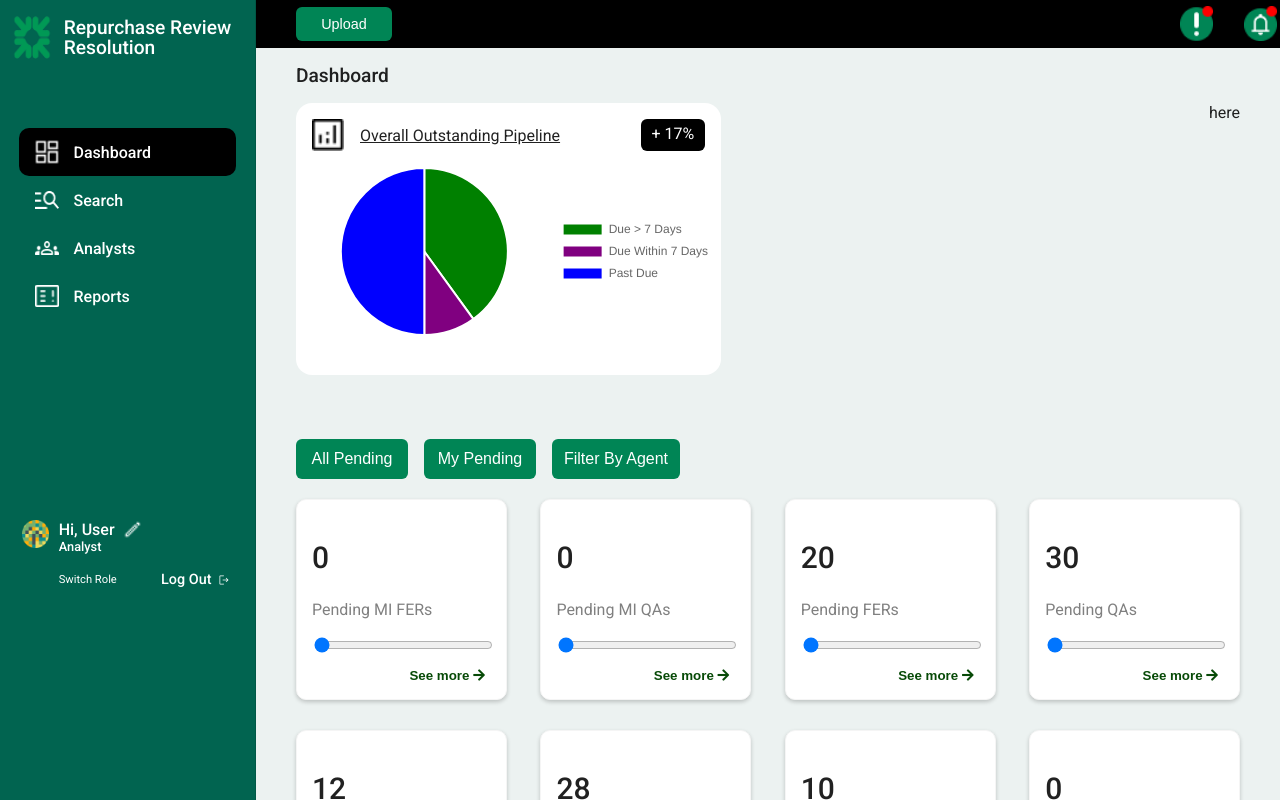
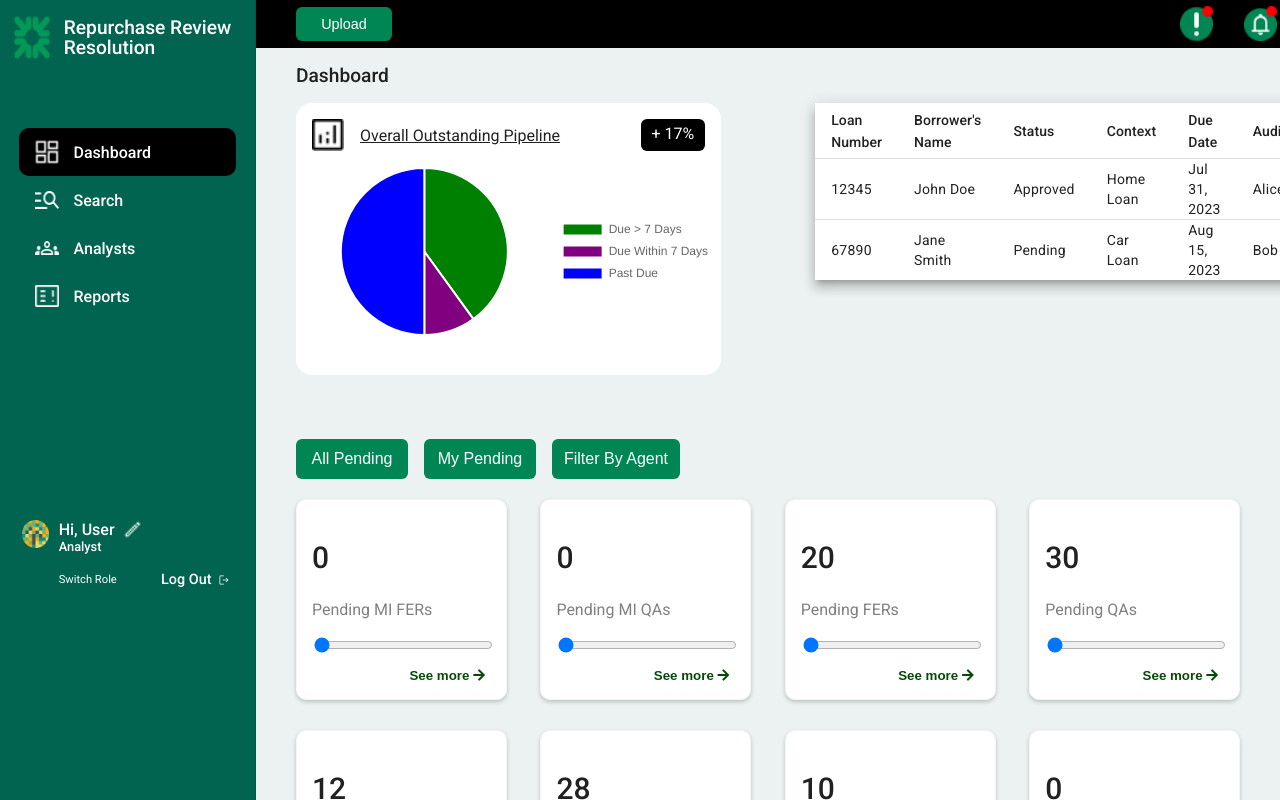
Before and after one commit to Taejun-bdiplus/mock-citizens-r3p, an Angular app: page /dashboard in a window 1280 px wide. Built offline with nearby package versions, Linux system fonts and the light colour scheme; what ng2-charts would draw is missing.

Commit message:
update the recent view table

```diff
--- a/src/app/pages/main-layout/main-body/dashboard/dashboard.component.html
+++ b/src/app/pages/main-layout/main-body/dashboard/dashboard.component.html
@@ -10,9 +10,10 @@
       </div>
 
       <!-- Recently Viewed -->
-      <div>
-        here
+      <div class="dashabord-first-row-right">
+        <app-recent-view-table></app-recent-view-table>
       </div>
+
     </div>
 
     <!-- Filter & Reports -->
--- a/src/app/pages/main-layout/main-body/dashboard/recent-view-table/recent-view-table.component.html
+++ b/src/app/pages/main-layout/main-body/dashboard/recent-view-table/recent-view-table.component.html
@@ -1 +1,41 @@
-<p>recent-view-table works!</p>
+<table mat-table [dataSource]="loans" class="mat-elevation-z8">
+
+    <!-- Loan Number Column -->
+    <ng-container matColumnDef="loanNumber">
+      <th mat-header-cell *matHeaderCellDef> Loan Number </th>
+      <td mat-cell *matCellDef="let loan"> {{ loan.loanNumber }} </td>
+    </ng-container>
+
+    <!-- Borrower's Name Column -->
+    <ng-container matColumnDef="borrowerName">
+      <th mat-header-cell *matHeaderCellDef> Borrower's Name </th>
+      <td mat-cell *matCellDef="let loan"> {{ loan.borrowerName }} </td>
+    </ng-container>
+
+    <!-- Status Column -->
+    <ng-container matColumnDef="status">
+      <th mat-header-cell *matHeaderCellDef> Status </th>
+      <td mat-cell *matCellDef="let loan"> {{ loan.status }} </td>
+    </ng-container>
+
+    <!-- Context Column -->
+    <ng-container matColumnDef="context">
+      <th mat-header-cell *matHeaderCellDef> Context </th>
+      <td mat-cell *matCellDef="let loan"> {{ loan.context }} </td>
+    </ng-container>
+
+    <!-- Due Date Column -->
+    <ng-container matColumnDef="dueDate">
+      <th mat-header-cell *matHeaderCellDef> Due Date </th>
+      <td mat-cell *matCellDef="let loan"> {{ loan.dueDate | date }} </td>
+    </ng-container>
+
+    <!-- Auditor Column -->
+    <ng-container matColumnDef="auditor">
+      <th mat-header-cell *matHeaderCellDef> Auditor </th>
+      <td mat-cell *matCellDef="let loan"> {{ loan.auditor }} </td>
+    </ng-container>
+
+    <tr mat-header-row *matHeaderRowDef="displayedColumns"></tr>
+    <tr mat-row *matRowDef="let row; columns: displayedColumns;"></tr>
+  </table>
--- a/src/app/pages/main-layout/main-body/dashboard/recent-view-table/recent-view-table.component.ts
+++ b/src/app/pages/main-layout/main-body/dashboard/recent-view-table/recent-view-table.component.ts
@@ -6,5 +6,25 @@ import { Component } from '@angular/core';
   styleUrls: ['./recent-view-table.component.css']
 })
 export class RecentViewTableComponent {
+  displayedColumns: string[] = ['loanNumber', 'borrowerName', 'status', 'context', 'dueDate', 'auditor'];
 
+  loans = [
+    {
+      loanNumber: '12345',
+      borrowerName: 'John Doe',
+      status: 'Approved',
+      context: 'Home Loan',
+      dueDate: new Date('2023-07-31'),
+      auditor: 'Alice'
+    },
+    {
+      loanNumber: '67890',
+      borrowerName: 'Jane Smith',
+      status: 'Pending',
+      context: 'Car Loan',
+      dueDate: new Date('2023-08-15'),
+      auditor: 'Bob'
+    },
+    // Add more dummy data here (total 10 rows)
+  ];
 }
```
